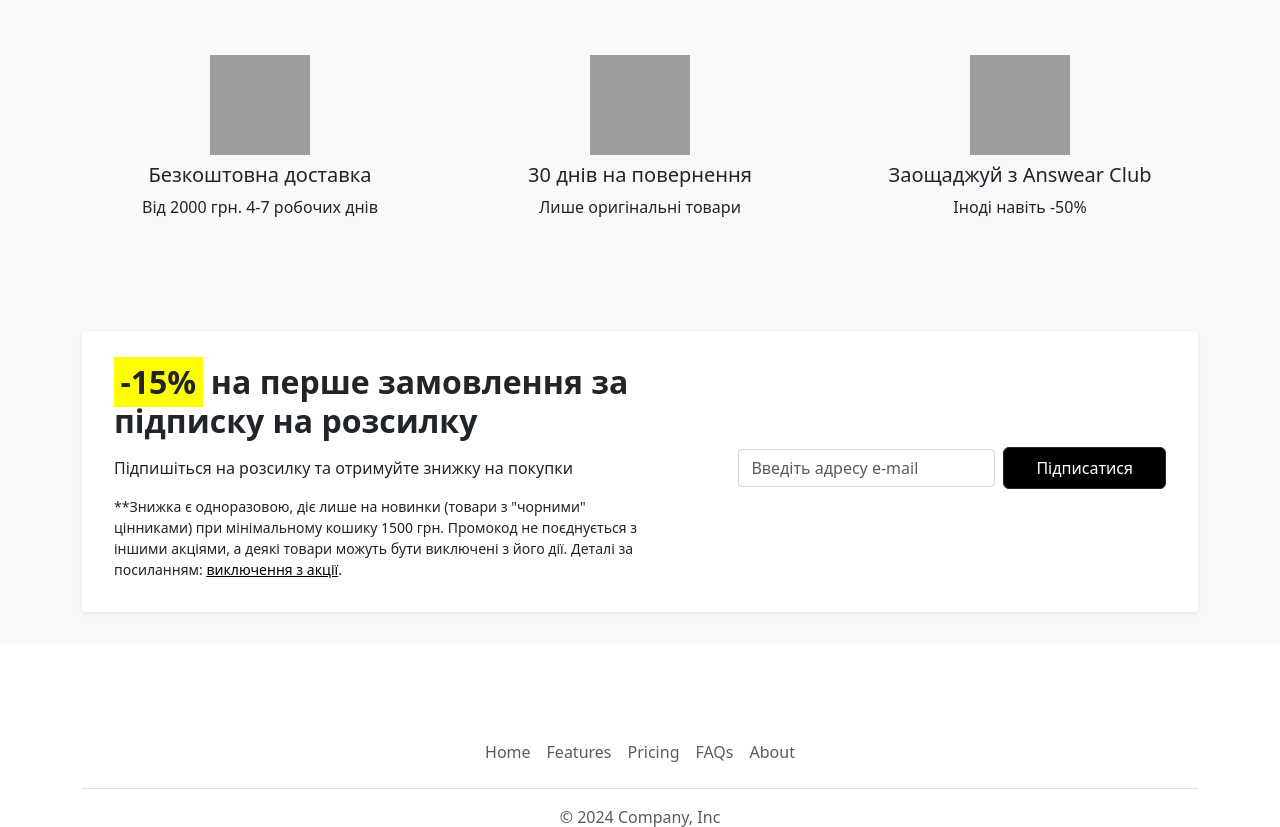
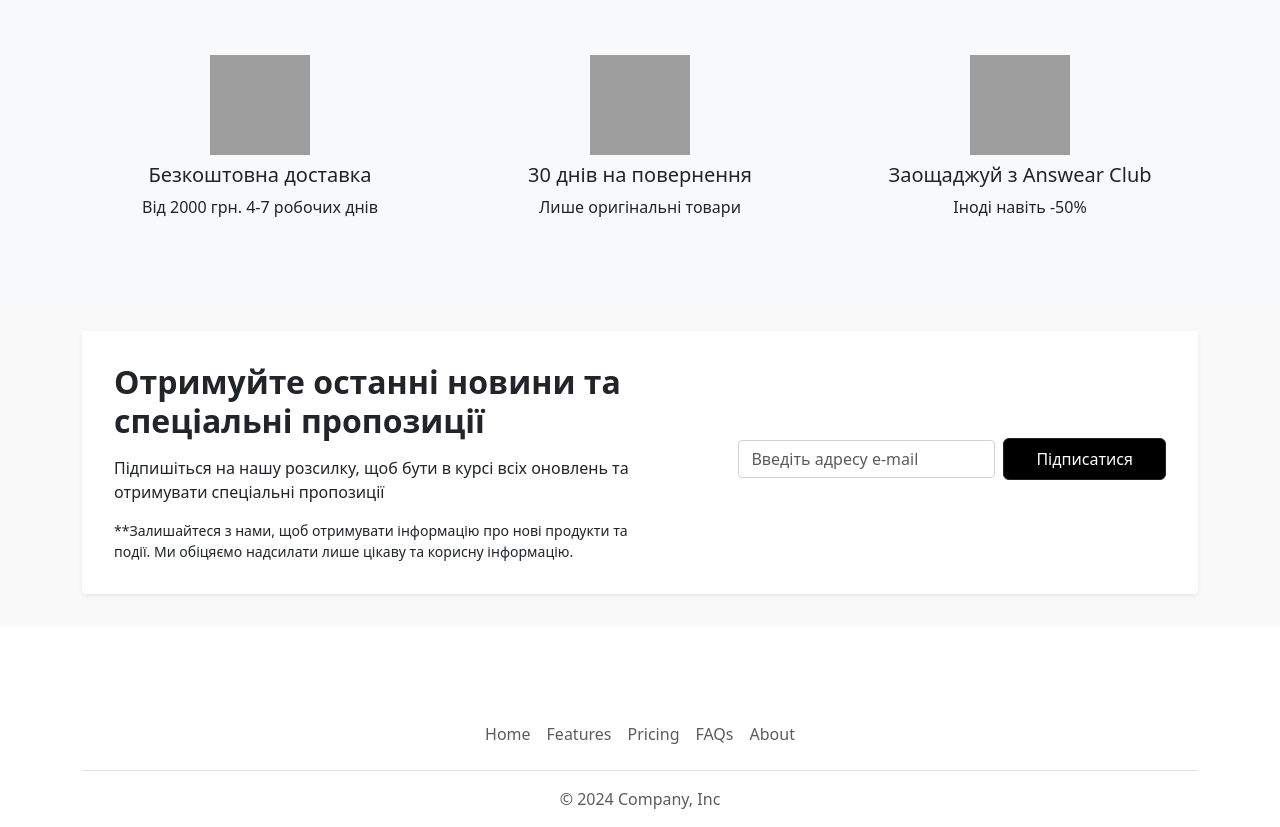
Before and after one commit to ChunMaruDance/cms, a PHP site: page / in a window 1280 px wide. Shown: the part 176-1003 px from the top of the page. Run offline with PHP 8.4, Linux system fonts and the light colour scheme; data that the repository does not hold is empty; some libraries are stand-ins or nearby versions; grey boxes are pictures that could not be loaded.

Commit message:
render subscription form

```diff
--- a/cms/views/site/index.php
+++ b/cms/views/site/index.php
@@ -128,10 +128,10 @@
     <div class="container">
       <div class="subscription-form">
         <div class="text-container">
-          <h3><span class="discount-text">-15%</span> на перше замовлення за підписку на розсилку</h3>
-          <p>Підпишіться на розсилку та отримуйте знижку на покупки</p>
+          <h3>Отримуйте останні новини та спеціальні пропозиції</h3>
+          <p>Підпишіться на нашу розсилку, щоб бути в курсі всіх оновлень та отримувати спеціальні пропозиції</p>
           <small>
-            **Знижка є одноразовою, діє лише на новинки (товари з "чорними" цінниками) при мінімальному кошику 1500 грн. Промокод не поєднується з іншими акціями, а деякі товари можуть бути виключені з його дії. Деталі за посиланням: <a href="#">виключення з акції</a>.
+            **Залишайтеся з нами, щоб отримувати інформацію про нові продукти та події. Ми обіцяємо надсилати лише цікаву та корисну інформацію.
           </small>
         </div>
         <div class="form-container">
@@ -151,7 +151,6 @@
   <script src="https://unpkg.com/aos@2.3.4/dist/aos.js"></script>
   <script>
     AOS.init();
-
 
     document.getElementById('subscription-form').addEventListener('submit', function(event) {
     event.preventDefault();
```
